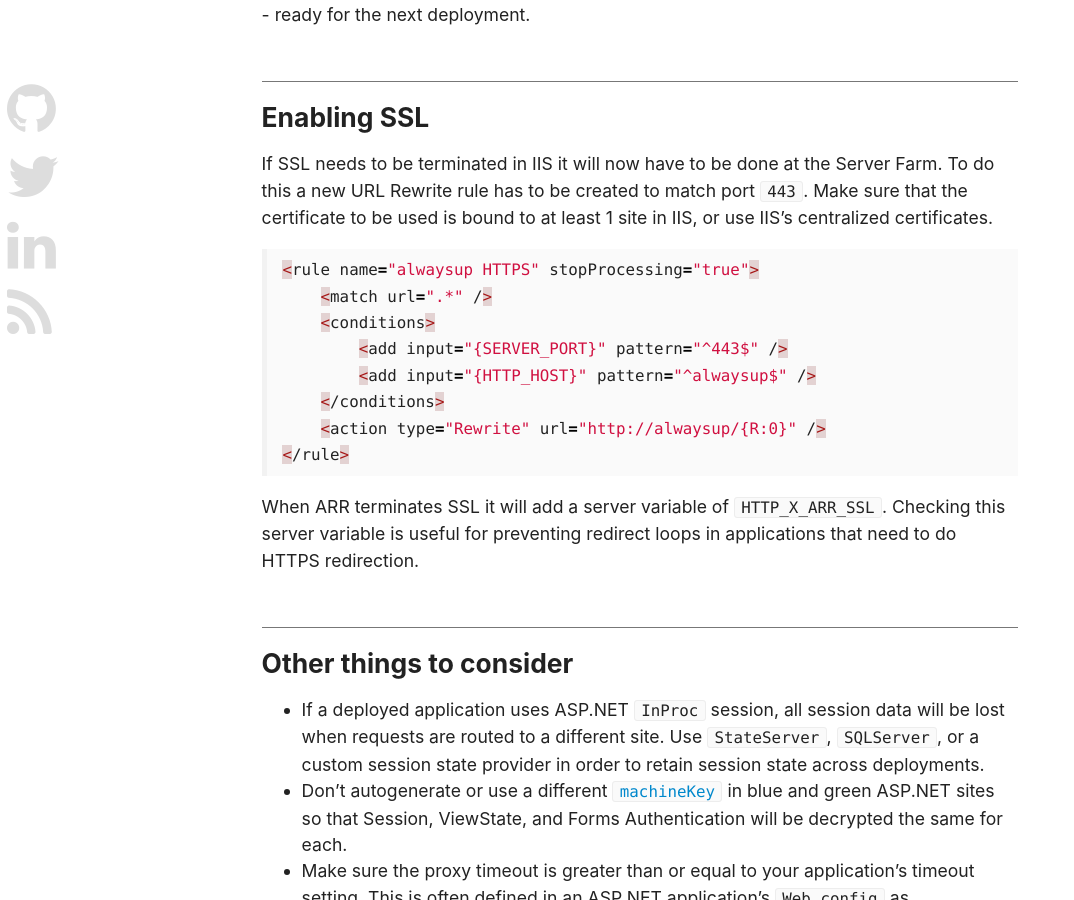
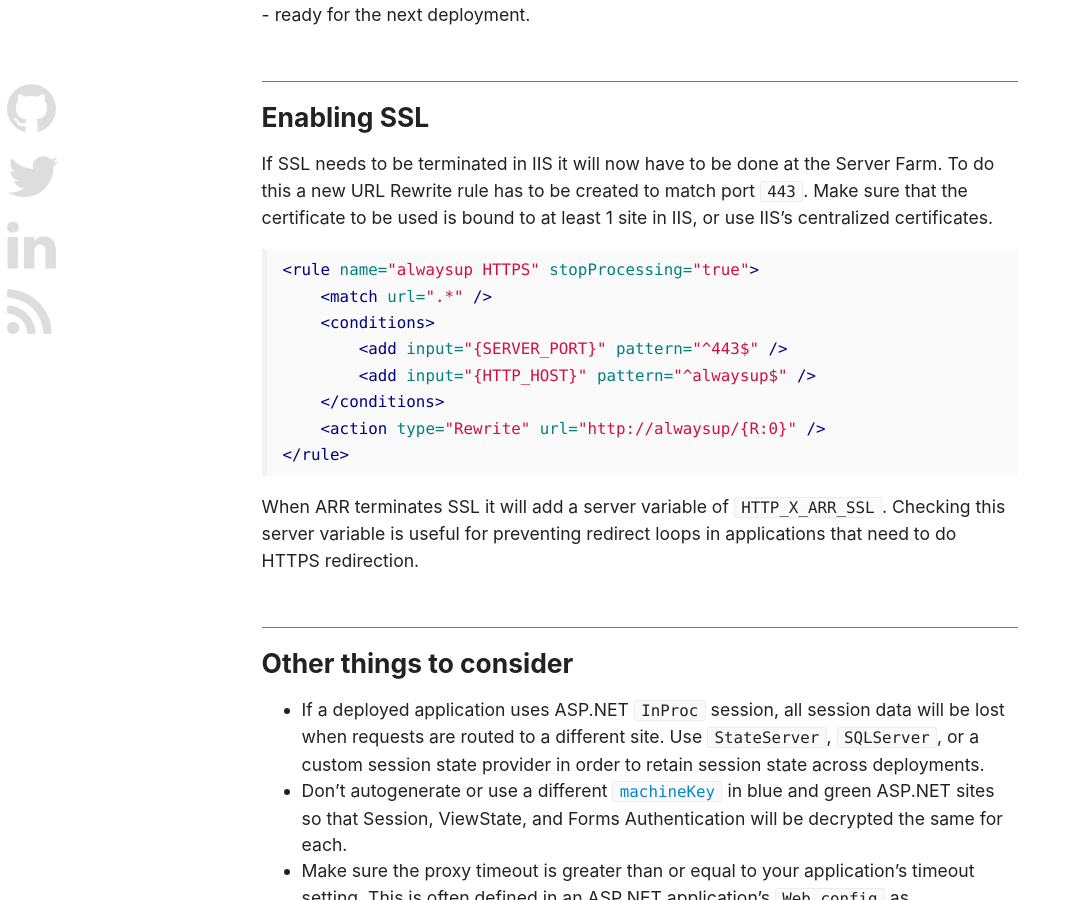
Before and after one commit to kavun/kavun.github.io, a Jekyll site: the page built from _posts/2015-11-01-how-to-deploy-anything-in-iis-with-zero-downtime-on-a-single-server.md, in a window 1280 px wide and 900 px high, scrolled down 8926 px. Shown: the whole window, without its empty margins (0-1074 px from the left). Built offline with Jekyll 4.4.1, drawn with Linux system fonts in a browser that asks for light colours; nearby versions of some CDN libraries; comment, search, counter and statistics services are not loaded.

Commit message:
syntax typo

```diff
--- a/_posts/2015-11-01-how-to-deploy-anything-in-iis-with-zero-downtime-on-a-single-server.md
+++ b/_posts/2015-11-01-how-to-deploy-anything-in-iis-with-zero-downtime-on-a-single-server.md
@@ -309,7 +309,7 @@ After setting the state to `Drain` it would be possible to loop until the server
 
 If SSL needs to be terminated in IIS it will now have to be done at the Server Farm. To do this a new URL Rewrite rule has to be created to match port `443`. Make sure that the certificate to be used is bound to at least 1 site in IIS, or use IIS's centralized certificates.
 
-{% highlight powershell %}
+{% highlight xml %}
 <rule name="alwaysup HTTPS" stopProcessing="true">
     <match url=".*" />
     <conditions>
```
